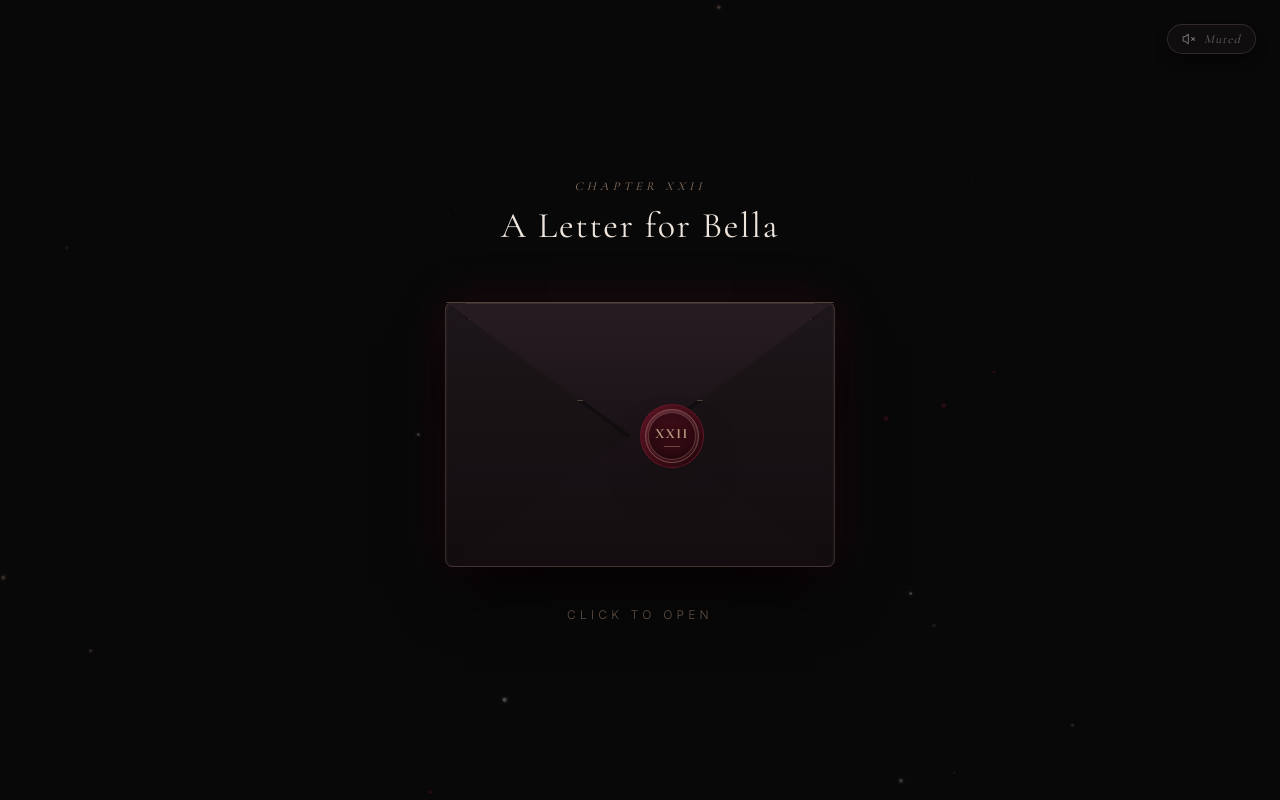
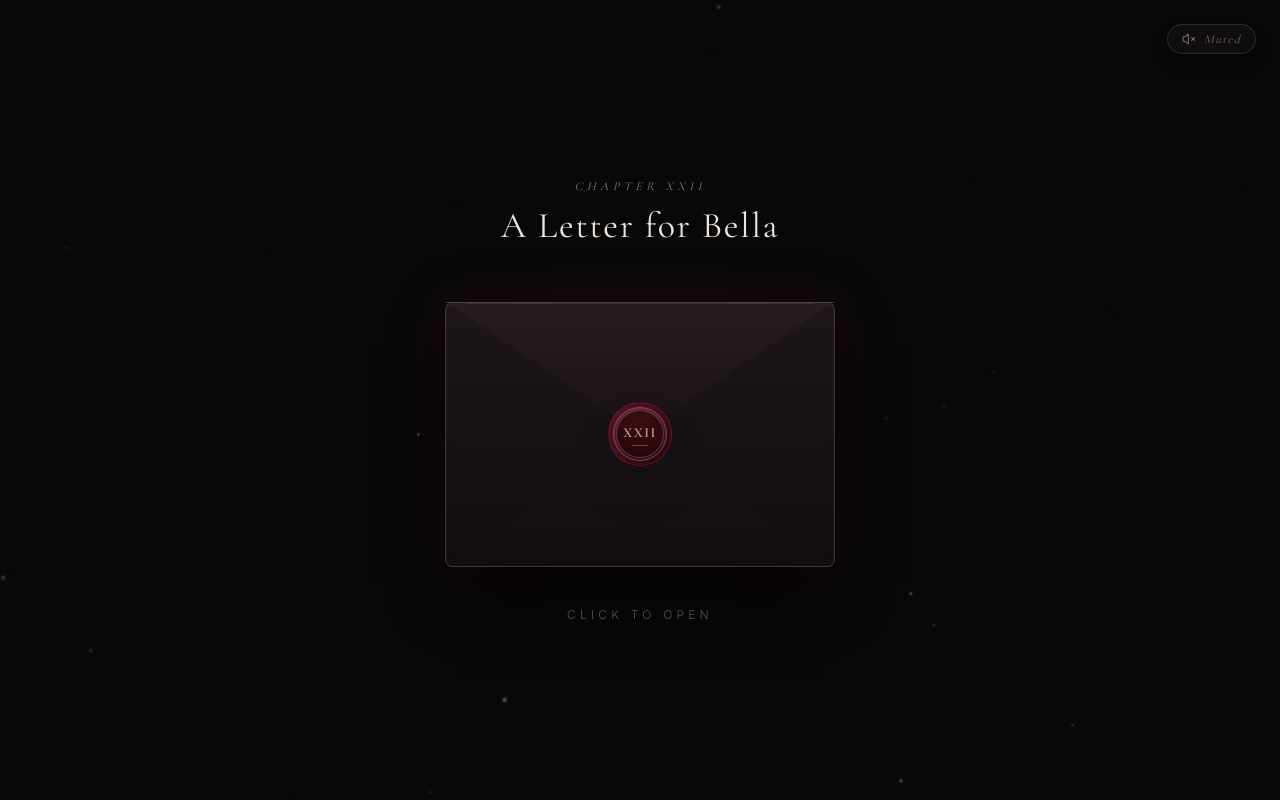
Before and after one commit to ypPutra65/BdayWhises, a Next.js app: page / in a window 1280 px wide. Built offline with nearby package versions, Linux system fonts and the light colour scheme.

Commit message:
fix: perfectly dead-center wax seal XXII horizontally and vertically on envelope

```diff
--- a/src/components/Envelope.tsx
+++ b/src/components/Envelope.tsx
@@ -23,7 +23,9 @@ export const Envelope: React.FC<EnvelopeProps> = ({
 
     // Subtle audio feedback using Web Audio API
     try {
-      const AudioCtx = window.AudioContext || (window as unknown as { webkitAudioContext: typeof AudioContext }).webkitAudioContext;
+      const AudioCtx =
+        window.AudioContext ||
+        (window as unknown as { webkitAudioContext: typeof AudioContext }).webkitAudioContext;
       if (AudioCtx) {
         const ctx = new AudioCtx();
         const osc = ctx.createOscillator();
@@ -63,7 +65,7 @@ export const Envelope: React.FC<EnvelopeProps> = ({
         }}
       >
         <div
-          className={`relative w-[270px] sm:w-[390px] h-[185px] sm:h-[265px] max-w-[calc(100vw-32px)] rounded-lg transition-transform duration-700 preserve-3d ${
+          className={`relative w-[280px] sm:w-[390px] h-[190px] sm:h-[265px] max-w-[calc(100vw-32px)] rounded-lg transition-transform duration-700 preserve-3d ${
             !isOpen && isHovered ? "scale-[1.025] -translate-y-1" : ""
           }`}
           style={{
@@ -98,11 +100,11 @@ export const Envelope: React.FC<EnvelopeProps> = ({
             <div className="w-12 h-[1px] bg-antique-gold/40 mx-auto mt-2" />
           </motion.div>
 
-          {/* Front Pocket (Left & Right Fold Flaps) */}
+          {/* Front Pocket (Left & Right Fold Flaps) - converges at exact 50% 50% */}
           <div
             className="absolute inset-0 z-30 pointer-events-none rounded-lg overflow-hidden"
             style={{
-              clipPath: "polygon(0 0, 0 100%, 100% 100%, 100% 0, 50% 55%)",
+              clipPath: "polygon(0 0, 0 100%, 100% 100%, 100% 0, 50% 50%)",
               background:
                 "linear-gradient(180deg, #1d161a 0%, #110d0f 100%)",
               boxShadow: "inset 0 1px 3px rgba(185, 154, 128, 0.15)",
@@ -112,11 +114,11 @@ export const Envelope: React.FC<EnvelopeProps> = ({
             }}
           />
 
-          {/* Front Bottom Triangle Pocket */}
+          {/* Front Bottom Triangle Pocket - converges at exact 50% 50% */}
           <div
             className="absolute inset-0 z-30 pointer-events-none rounded-b-lg"
             style={{
-              clipPath: "polygon(0 100%, 100% 100%, 50% 48%)",
+              clipPath: "polygon(0 100%, 100% 100%, 50% 50%)",
               background:
                 "linear-gradient(0deg, #130d10 0%, #20171c 100%)",
               borderBottom: "1px solid rgba(185, 154, 128, 0.3)",
@@ -124,9 +126,9 @@ export const Envelope: React.FC<EnvelopeProps> = ({
             }}
           />
 
-          {/* Top Flap (Triangular flap that opens in 3D) */}
+          {/* Top Flap (Triangular flap that opens in 3D) - height exactly 50% so tip reaches center */}
           <motion.div
-            className="absolute top-0 left-0 right-0 h-[105px] sm:h-[140px] origin-top preserve-3d"
+            className="absolute top-0 left-0 right-0 h-1/2 origin-top preserve-3d"
             style={{
               zIndex: isOpen ? 15 : 40,
             }}
@@ -161,9 +163,9 @@ export const Envelope: React.FC<EnvelopeProps> = ({
             </div>
           </motion.div>
 
-          {/* Hyper-realistic Wax Seal on Flap Tip */}
+          {/* Guaranteed Dead-Center Wax Seal Container */}
+          <div className="absolute top-1/2 left-1/2 -translate-x-1/2 -translate-y-1/2 z-50 flex items-center justify-center pointer-events-auto">
             <motion.div
-            className="absolute left-1/2 -translate-x-1/2 top-[76px] sm:top-[102px] z-50 flex items-center justify-center cursor-pointer"
               initial={{ scale: 1, opacity: 1 }}
               animate={
                 isOpen
@@ -200,6 +202,7 @@ export const Envelope: React.FC<EnvelopeProps> = ({
             </motion.div>
           </div>
         </div>
+      </div>
 
       {/* Subtle Hint Text Underneath */}
       {!isOpen && (
```
Lines whose indentation alone changed are shown as unchanged.
